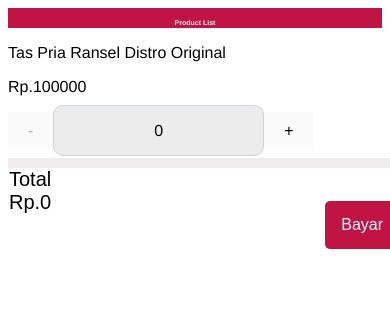
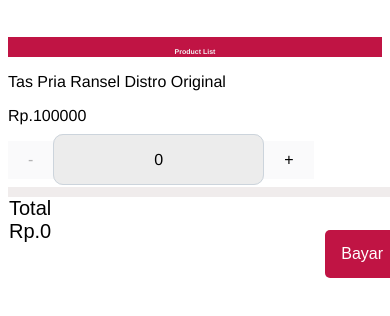
Before and after one commit to agamSuteguh/cartt, a Vue app: page / in a window 390 px wide. Shown: the top 316 px of the page. Built offline with nearby package versions, Linux system fonts and the light colour scheme.

Commit message:
Update App.vue

```diff
--- a/src/App.vue
+++ b/src/App.vue
@@ -38,6 +38,7 @@ margin-right: 30%;
   -moz-osx-font-smoothing: grayscale;
 margin-left: 0%;
 margin-right: 0%;
+margin-top:10%;
 }
 
 }
```
